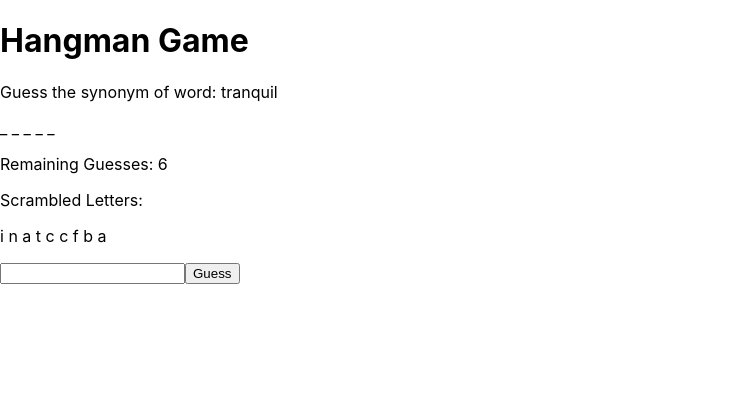
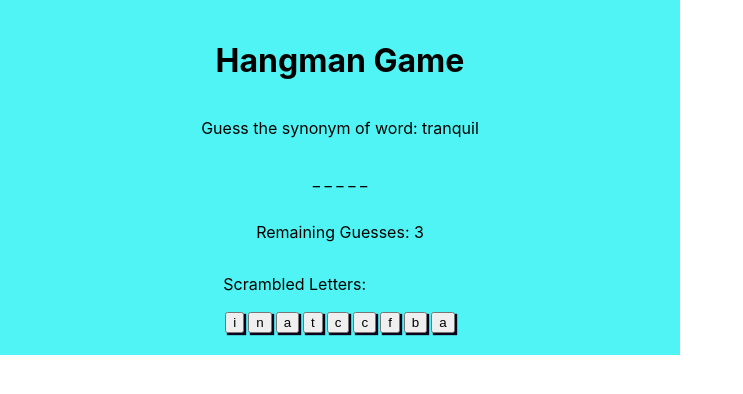
Before and after one commit to GatosTheDog/hack_2023_synonym, a React (Create React App) app: page / in a window 1280 px wide. Shown: the top 394 px of the page, without its empty margins (0-743 px from the left). Built offline with nearby package versions, Linux system fonts and the light colour scheme.

Commit message:
guessWork : add button letters functionality

```diff
--- /dev/null
+++ b/src/Components/HangmanGame.css
@@ -0,0 +1,15 @@
+.container{
+    padding: 20px;
+    display: flex;
+    background-color: rgb(81, 244, 244);
+justify-content: center;
+align-items: center;
+flex-direction: column;
+    width: 50%;
+
+}
+
+.letterContainer{
+    display: flex;
+    align-content: center;
+}
--- a/src/Components/HangmanGame.js
+++ b/src/Components/HangmanGame.js
@@ -1,13 +1,15 @@
 import React, { useState, useEffect } from "react";
-import synonyms from '../data/synonyms.json'
+import synonyms from '../data/synonyms.json';
+import './HangmanGame.css';
+import LetterButton from "./LetterButton";
 
 const HangmanGame = () => {
   const [word, setWord] = useState("");
   const [solution, setSolution] = useState("");
   const [scrambledLetters, setScrambledLetters] = useState([]);
   const [guessedLetters, setGuessedLetters] = useState([]);
-  const [guess, setGuess] = useState("");
-  const [remainingGuesses, setRemainingGuesses] = useState(6);
+  // const [guess, setGuess] = useState("");
+  const [remainingGuesses, setRemainingGuesses] = useState(3);
   const [gameOver, setGameOver] = useState(false);
 
   useEffect(() => {
@@ -46,21 +48,21 @@ const HangmanGame = () => {
     return shuffled;
   };
 
-  const handleGuessChange = (event) => {
-    setGuess(event.target.value.toLowerCase());
-  };
+  // const handleGuessChange = (event) => {
+  //   setGuess(event.target.value.toLowerCase());
+  // };
 
-  const handleGuessSubmit = (event) => {
-    event.preventDefault();
+  const handleGuessSubmit = (letterPress) => {
+    // event.preventDefault();
 
-    if (guessedLetters.includes(guess) || gameOver) {
+    if (guessedLetters.includes(letterPress) || gameOver) {
       return;
     }
 
-    const updatedGuessedLetters = [...guessedLetters, guess];
+    const updatedGuessedLetters = [...guessedLetters, letterPress];
     setGuessedLetters(updatedGuessedLetters);
 
-    if (!solution.includes(guess)) {
+    if (!solution.includes(letterPress)) {
       setRemainingGuesses(remainingGuesses - 1);
     }
 
@@ -68,7 +70,7 @@ const HangmanGame = () => {
       setGameOver(true);
     }
 
-    setGuess("");
+    // setGuess("");
   };
 
   const maskedWord = solution
@@ -77,19 +79,18 @@ const HangmanGame = () => {
     .join(" ");
 
   return (
-    <div>
+    <div className="container">
       <h1>Hangman Game</h1>
       <p>Guess the synonym of word: {word}</p>
       <p>{maskedWord}</p>
       <p>Remaining Guesses: {remainingGuesses}</p>
       {!gameOver && remainingGuesses > 0 && (
-        <div>
+        <div >
           <p>Scrambled Letters:</p>
-          <p>{scrambledLetters.join(" ")}</p>
-          <form onSubmit={handleGuessSubmit}>
-            <input type="text" value={guess} onChange={handleGuessChange} />
-            <button type="submit">Guess</button>
-          </form>
+          <div className="letterContainer">{scrambledLetters.map((letter,index)=>
+              <LetterButton key={index} letter={letter} onClick={handleGuessSubmit}
+          />)}
+          </div>
         </div>
       )}
       {gameOver && <p>Game Over. The word was: {word}</p>}
--- /dev/null
+++ b/src/Components/LetterButton.css
@@ -0,0 +1,8 @@
+.button{
+    width:20;
+    height:20;
+    background-color:'gray';
+    margin:5;
+
+    padding: 5;
+}
--- /dev/null
+++ b/src/Components/LetterButton.js
@@ -0,0 +1,25 @@
+import React, { useState } from "react";
+import './LetterButton.css';
+
+const LetterButton=({onClick,letter})=>{
+    const [disabled,setDisabled]=useState(false);
+    const handleClick = ()=>{
+        onClick(letter);
+        setDisabled(true);
+    }
+    return (
+        <div className="button">
+            <button
+             style={{
+                boxShadow: '2px 2px 1px #0a051a',
+                margin:2,
+                color:!disabled?"black":"gray"
+            }}
+            disabled={disabled}
+
+             onClick={()=>handleClick()}>{letter}</button>
+        </div>
+    )
+}
+
+export default LetterButton;
```
